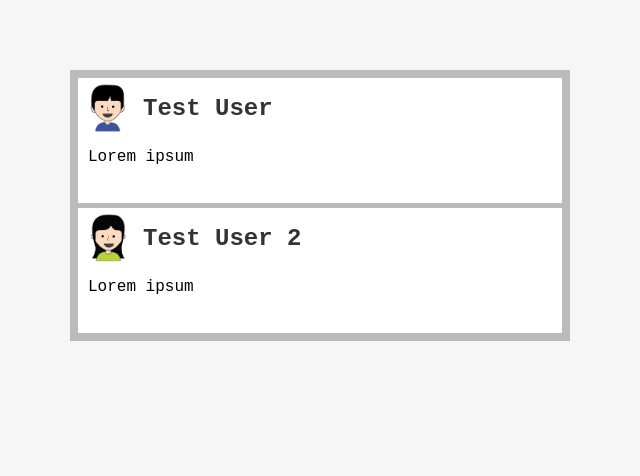
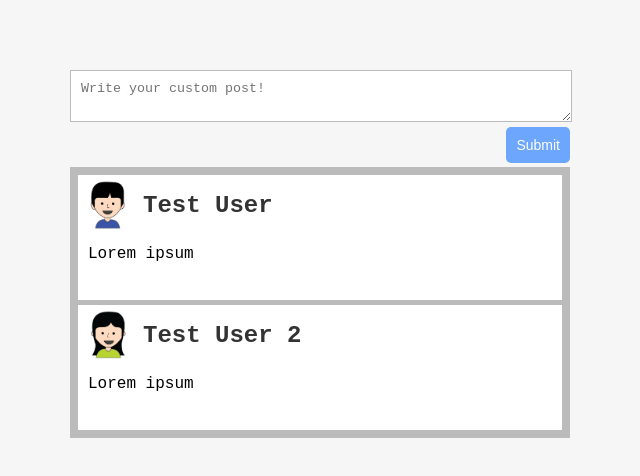
Before and after one commit to blessed-sibanda/graphbook, a React app: page / in a window 1280 px wide. Shown: the whole page, without its empty margins (320-960 px from the left). Built offline with nearby package versions, Linux system fonts and the light colour scheme.

Commit message:
create form to add posts

```diff
--- a/assets/css/styles.css
+++ b/assets/css/styles.css
@@ -11,6 +11,26 @@ p {
 .container {
   max-width: 500px;
   margin: 70px auto 0 auto;
+}
+
+form {
+  padding-bottom: 20px;
+}
+
+form textarea {
+  width: calc(100% - 20px);
+  padding: 10px;
+  border-color: #bbb;
+}
+
+form [type=submit] {
+  border: none;
+  background-color: #6ca6fd;
+  color: #fff;
+  padding: 10px;
+  border-radius: 5px;
+  font-size: 14px;
+  float: right;
 }
 
 .feed {
--- a/src/client/App.js
+++ b/src/client/App.js
@@ -22,10 +22,36 @@ const initialPosts = [
 
 const App = () => {
   const [posts, setPosts] = useState(initialPosts);
+  const [postContent, setPostContent] = useState("");
+
+  const handleSubmit = (event) => {
+    event.preventDefault();
+    const newPost = {
+      id: posts.length + 1,
+      text: postContent,
+      user: {
+        avatar: "/uploads/avatar1.png",
+        username: "Fake User",
+      },
+    };
+    setPosts([newPost, ...posts]);
+    setPostContent("");
+  };
+
   return (
     <div className="container">
+      <div className="postForm">
+        <form onSubmit={handleSubmit}>
+          <textarea
+            value={postContent}
+            onChange={(e) => setPostContent(e.target.value)}
+            placeholder="Write your custom post!"
+          ></textarea>
+          <input type="submit" value="Submit" />
+        </form>
+      </div>
       <div className="feed">
-        {initialPosts.map((post, i) => (
+        {posts.map((post, i) => (
           <div key={post.id} className="post">
             <div className="header">
               <img src={post.user.avatar} alt="" />
```
